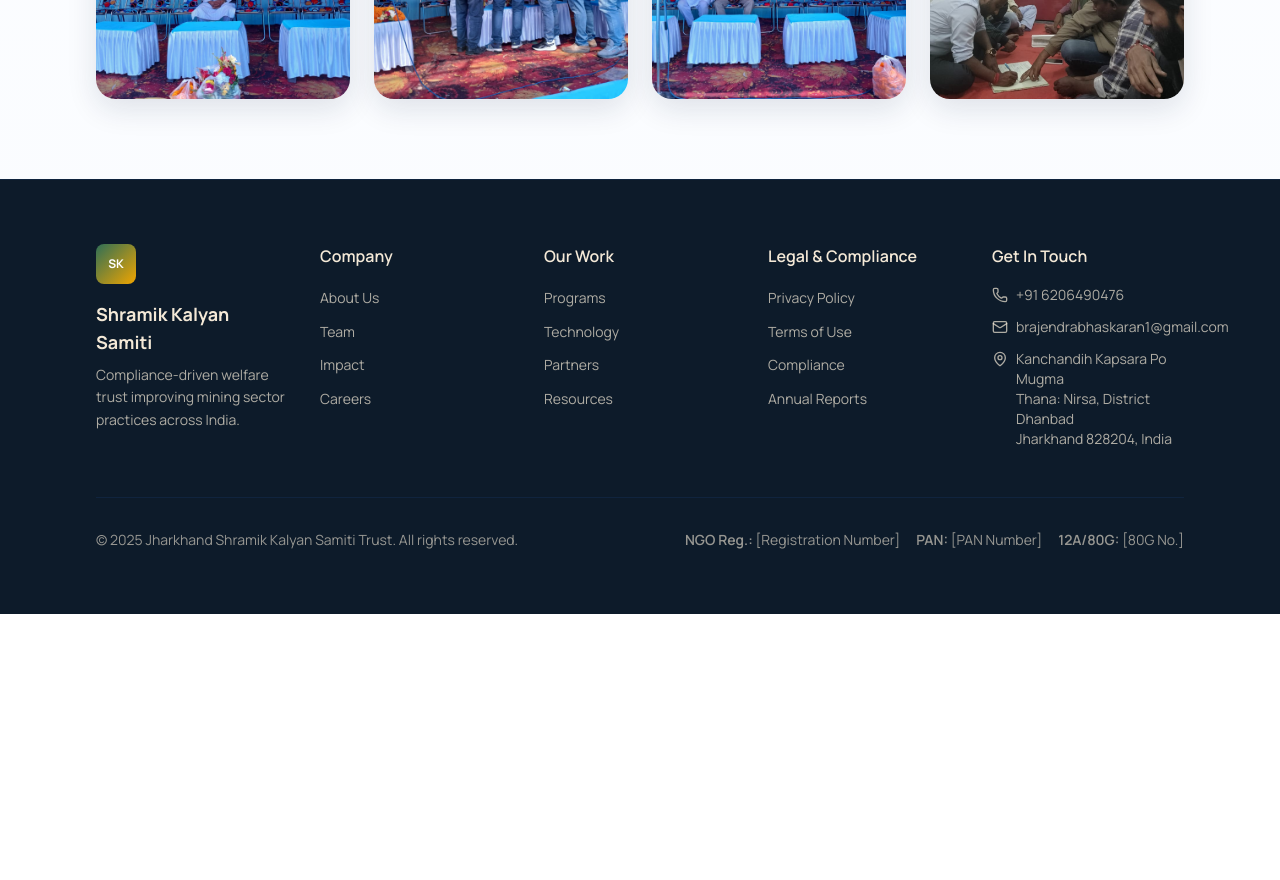
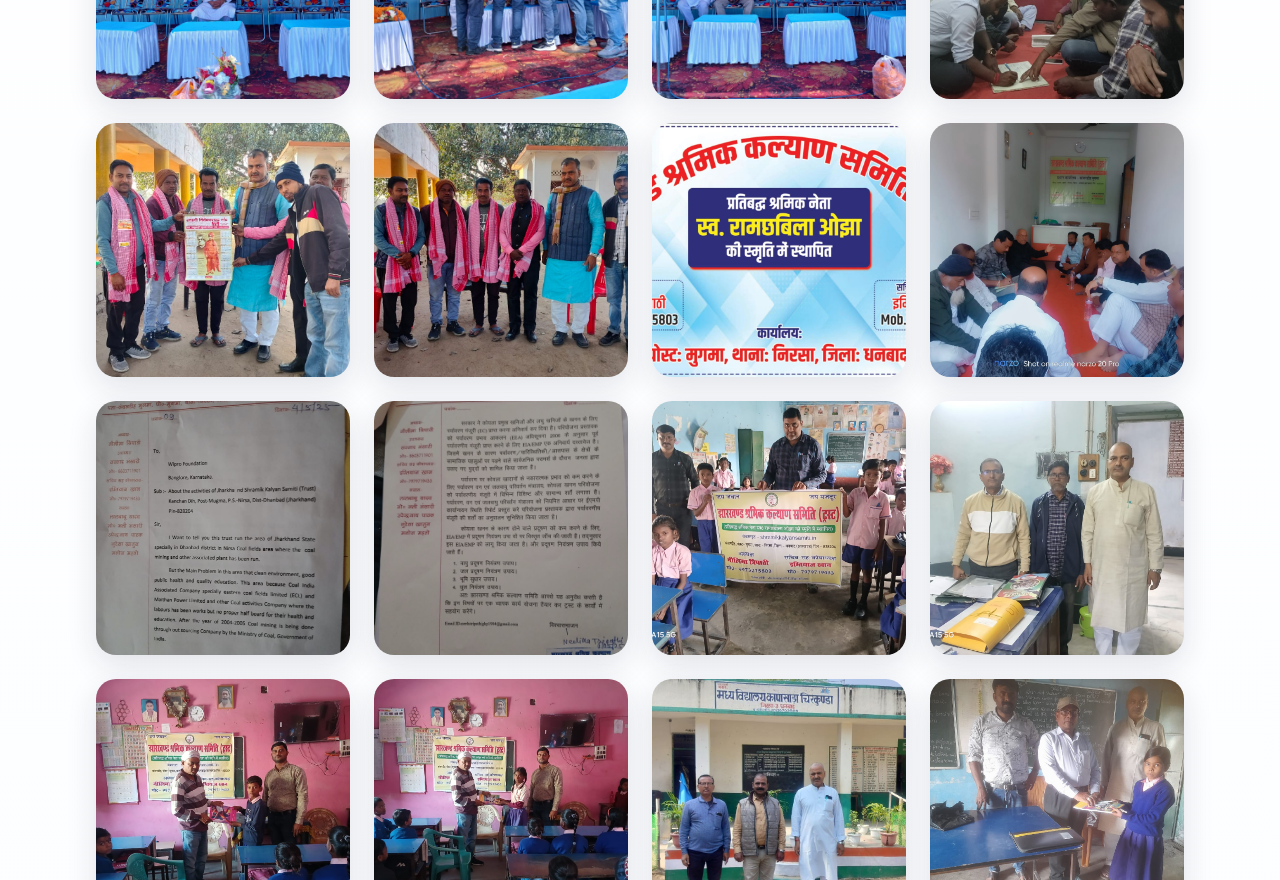
Before and after one commit to Utkarsh1506/shramik_kalyan_samiti, a Next.js app: page /gallery in a window 1280 px wide. Shown: the part 1920-2800 px from the top of the page. Before the commit the page ends 2534 px from the top, so only its background shows below. Built offline with nearby package versions, Linux system fonts and the light colour scheme.

Commit message:
Expand gallery and WhatsApp CTAs

```diff
--- a/src/app/about/page.tsx
+++ b/src/app/about/page.tsx
@@ -7,6 +7,7 @@
 import { ArrowRight, Target, Eye, Heart, Shield, Users, Zap } from "lucide-react";
 import { motion } from "framer-motion";
 import Image from "next/image";
+import Link from "next/link";
 
 export default function About() {
   return (
@@ -195,13 +196,17 @@
             Explore our comprehensive programs, impact data, and partnership opportunities.
           </p>
           <div className="flex flex-col sm:flex-row gap-4 justify-center">
+            <Link href="/programs">
               <Button size="lg" className="bg-white text-ink hover:bg-sand">
                 Explore Programs
                 <ArrowRight className="ml-2 w-5 h-5" />
               </Button>
+            </Link>
+            <Link href="/certifications">
               <Button variant="outline" size="lg" className="text-white border-white hover:bg-white/10">
-              View Impact Data
+                View Certifications
               </Button>
+            </Link>
           </div>
         </Container>
       </Section>
--- a/src/app/gallery/page.tsx
+++ b/src/app/gallery/page.tsx
@@ -27,6 +27,43 @@
   { src: '/22.jpg', alt: 'Worker health screening', category: 'Health' },
   { src: '/23.jpg', alt: 'Environmental awareness program', category: 'Environment' },
   { src: '/24.jpg', alt: 'Skills development training', category: 'Training' },
+  { src: '/25.jpg', alt: 'Community health workshop', category: 'Health' },
+  { src: '/26.jpg', alt: 'Environmental awareness drive with youth', category: 'Environment' },
+  { src: '/27.jpg', alt: 'Women empowerment and training circle', category: 'Training' },
+  { src: '/28.jpg', alt: 'Safety gear distribution at site', category: 'Programs' },
+  { src: '/29.jpg', alt: 'Field survey with community leaders', category: 'Community' },
+  { src: '/30.jpg', alt: 'Medical outreach team providing care', category: 'Health' },
+  { src: '/31.jpg', alt: 'Reforestation volunteers restoring green cover', category: 'Environment' },
+  { src: '/32.jpg', alt: 'Skill-building classroom session', category: 'Training' },
+  { src: '/33.jpg', alt: 'Mine safety inspection and briefing', category: 'Programs' },
+  { src: '/34.jpg', alt: 'Child education and support initiative', category: 'Community' },
+  { src: '/35.jpg', alt: 'Green belt plantation activity', category: 'Environment' },
+  { src: '/36.jpg', alt: 'Occupational safety drill for workers', category: 'Training' },
+  { src: '/37.jpg', alt: 'Women self-help group meeting', category: 'Community' },
+  { src: '/38.jpg', alt: 'Water quality testing near mining area', category: 'Environment' },
+  { src: '/39.jpg', alt: 'ICT-led learning and awareness session', category: 'Training' },
+  { src: '/40.jpg', alt: 'Livelihood support fair for families', category: 'Programs' },
+  { src: '/41.jpg', alt: 'Health camp registration and triage', category: 'Health' },
+  { src: '/42.jpg', alt: 'Community kitchen and relief support', category: 'Community' },
+  { src: '/43.jpg', alt: 'Environmental restoration field visit', category: 'Environment' },
+  { src: '/44.jpg', alt: 'Hands-on safety demonstration', category: 'Training' },
+  { src: '/45.jpg', alt: 'Support services desk for miners', category: 'Programs' },
+  { src: '/46.jpg', alt: 'Women volunteers coordinating outreach', category: 'Community' },
+  { src: '/47.jpg', alt: 'Health awareness poster session', category: 'Health' },
+  { src: '/48.jpg', alt: 'Riverbank cleanup and restoration', category: 'Environment' },
+  { src: '/49.jpg', alt: 'Youth leadership workshop', category: 'Training' },
+  { src: '/50.jpg', alt: 'Site readiness and safety checklist', category: 'Programs' },
+  { src: '/IMG-20251208-WA0011.jpg', alt: 'Team briefing before outreach', category: 'Programs' },
+  { src: '/IMG-20251208-WA0015.jpg', alt: 'Health volunteers preparing materials', category: 'Health' },
+  { src: '/IMG-20251208-WA0020.jpg', alt: 'Community feedback circle', category: 'Community' },
+  { src: '/IMG-20251208-WA0026.jpg', alt: 'Tree planting and soil care', category: 'Environment' },
+  { src: '/IMG-20251208-WA0031.jpg', alt: 'Skill lab with digital tools', category: 'Training' },
+  { src: '/IMG-20251208-WA0040.jpg', alt: 'Emergency preparedness drill', category: 'Programs' },
+  { src: '/IMG-20251208-WA0052.jpg', alt: 'Medical screening documentation', category: 'Health' },
+  { src: '/IMG-20251208-WA0060.jpg', alt: 'Community leaders coordination meet', category: 'Community' },
+  { src: '/IMG-20251208-WA0071.jpg', alt: 'Eco-restoration site walkthrough', category: 'Environment' },
+  { src: '/IMG-20251208-WA0078.jpg', alt: 'Hands-on vocational training', category: 'Training' },
+  { src: '/IMG-20251208-WA0081.jpg', alt: 'Women-led awareness rally', category: 'Community' }
 ];
 
 const categories = ['All', 'Programs', 'Health', 'Community', 'Environment', 'Training'];
--- a/src/app/impact/page.tsx
+++ b/src/app/impact/page.tsx
@@ -4,6 +4,7 @@
 import Button from "@/components/ui/Button";
 import { Metadata } from "next";
 import { TrendingUp, Layers, MapPin, Trophy } from "lucide-react";
+import Link from "next/link";
 
 export const metadata: Metadata = {
   title: "Impact & Data | Jharkhand Shramik Kalyan Samiti",
@@ -178,9 +179,11 @@
           <p className="text-lg text-sand/90 mb-8 max-w-2xl mx-auto">
             Review our detailed impact reports, business model, and investment opportunities.
           </p>
-          <Button size="lg" className="bg-white text-ink hover:bg-sand">
-            Download Investor Materials
-          </Button>
+          <Link href="https://wa.me/916206490476" target="_blank" rel="noopener noreferrer">
+            <Button size="lg" className="bg-white text-ink hover:bg-sand">
+              Contact on WhatsApp
+            </Button>
+          </Link>
         </Container>
       </Section>
     </>
--- a/src/components/Footer.tsx
+++ b/src/components/Footer.tsx
@@ -13,9 +13,9 @@
   ],
   work: [
     { label: "Programs", href: "/programs" },
-    { label: "Technology", href: "/technology" },
-    { label: "Partners", href: "/partners" },
-    { label: "Resources", href: "/resources" }
+    { label: "Gallery", href: "/gallery" },
+    { label: "Certifications", href: "/certifications" },
+    { label: "Impact", href: "/impact" }
   ],
   legal: [
     { label: "Privacy Policy", href: "/privacy" },
--- a/src/components/Header.tsx
+++ b/src/components/Header.tsx
@@ -13,7 +13,7 @@
   { label: "Gallery", href: "/gallery" },
   { label: "Impact", href: "/impact" },
   { label: "Team", href: "/team" },
-  { label: "Resources", href: "/resources" },
+  { label: "Certifications", href: "/certifications" },
   { label: "Contact", href: "/contact" }
 ];
 
--- a/src/components/sections/Hero.tsx
+++ b/src/components/sections/Hero.tsx
@@ -5,6 +5,7 @@
 import { motion } from "framer-motion";
 import { ArrowRight } from "lucide-react";
 import Image from "next/image";
+import Link from "next/link";
 
 export default function Hero() {
   return (
@@ -57,13 +58,17 @@
           </p>
 
           <div className="flex flex-col sm:flex-row gap-4">
+            <Link href="/programs">
               <Button size="lg" className="group">
                 Explore Programs
                 <ArrowRight className="ml-2 w-5 h-5 group-hover:translate-x-1 transition-transform" />
               </Button>
+            </Link>
+            <Link href="/certifications">
               <Button variant="outline" size="lg" className="text-white border-white hover:bg-white/10">
-              Download Concept Note
+                View Certifications
               </Button>
+            </Link>
           </div>
 
           <motion.div
```
Also changed, not shown: src/app/certifications/page.tsx (renamed from src/app/resources/page.tsx). Lines whose indentation alone changed are shown as unchanged.
